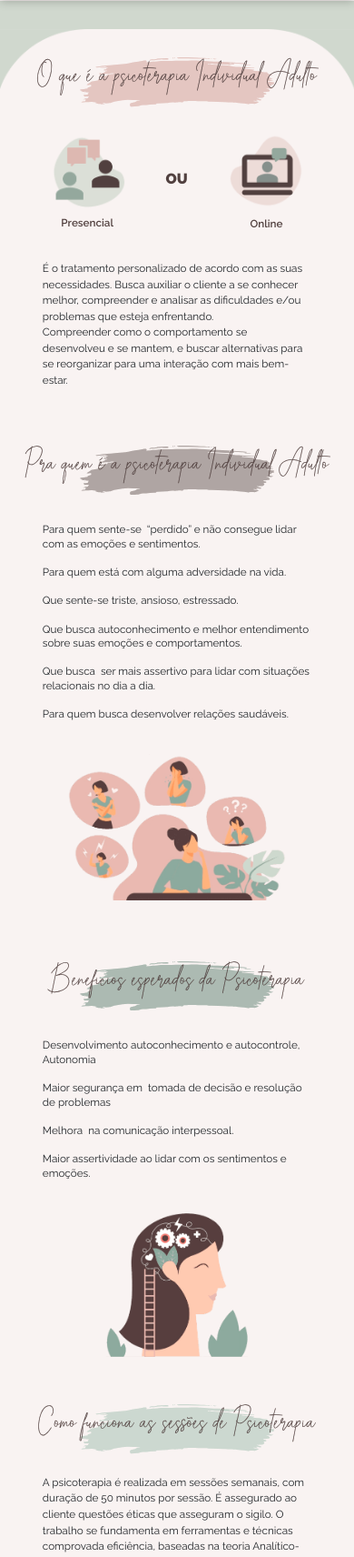
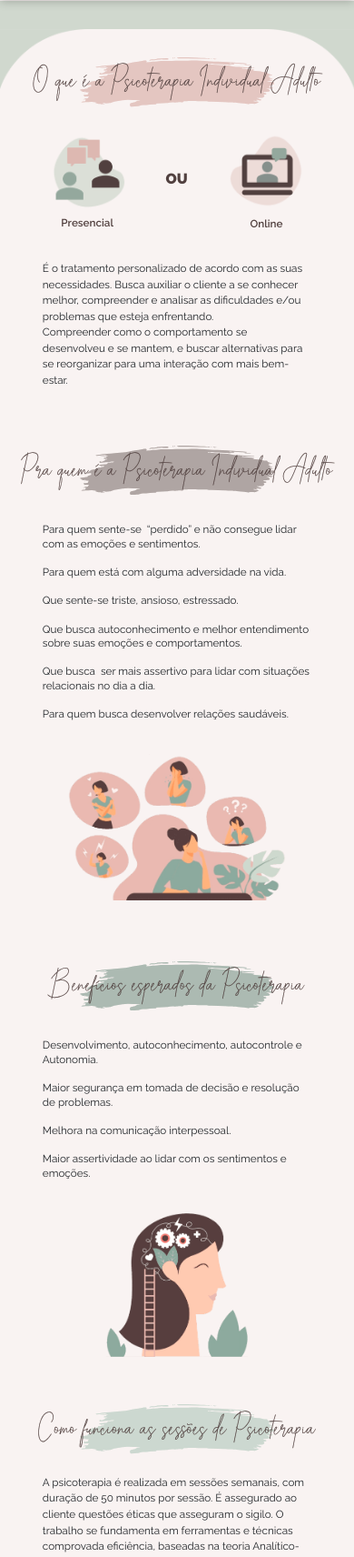
Before and after one commit to MH-Borges/Eulenir_Eberle_Psicologa, a PHP site: page /Sevices.html in a window 390 px wide. Shown: the part 116-1828 px from the top of the page at 91% size. Run offline with PHP 8.4, Linux system fonts and the light colour scheme.

Commit message:
mudanças na alturas dos titulos

```diff
--- a/Sevices.html
+++ b/Sevices.html
@@ -78,7 +78,7 @@
     <div class="container">
         <div class="title Tl_oq">
             <img src="Imgs/title.svg" onload="SVGInject(this)"/>
-            <h2>O que é a psicoterapia Individual Adulto</h2>
+            <h2>O que é a Psicoterapia Individual Adulto</h2>
         </div>
         <div class="icon_OQ">
             <div class="icons_OQ"><img src="Imgs/icon_02_presencial.png" alt=" icone de duas pessoas conversando">Presencial</div>
@@ -96,7 +96,7 @@
     <div class="container">
         <div class="title tl_who">
             <img src="Imgs/title.svg" onload="SVGInject(this)"/>
-            <h2>Pra quem é a psicoterapia Individual Adulto</h2>
+            <h2>Pra quem é a Psicoterapia Individual Adulto</h2>
         </div>
         <p>
             Para quem sente-se  “perdido” e não consegue lidar com as emoções e sentimentos.<br><br>
@@ -115,13 +115,13 @@
     <div class="container">
         <div class="title tl_ben">
             <img src="Imgs/title.svg" onload="SVGInject(this)"/>
-            <h2>Beneficios esperados da Psicoterapia</h2>
+            <h2>Benefícios esperados da Psicoterapia</h2>
         </div>
         <div class="Img_areaBen"><img src="Imgs/Icon_04_Beneficio.png" alt="Arte Onde podemos observar uma mulher com rosto de lado e com semblante feliz, podemos tambem observar engrenagens em sua cabeça"></div>
         <p>
-            Desenvolvimento autoconhecimento e autocontrole, Autonomia<br><br>
-            Maior segurança em  tomada de decisão e resolução de problemas<br><br>
-            Melhora  na comunicação interpessoal.<br><br>
+            Desenvolvimento, autoconhecimento, autocontrole e Autonomia.<br><br>
+            Maior segurança em tomada de decisão e resolução de problemas.<br><br>
+            Melhora na comunicação interpessoal.<br><br>
             Maior assertividade ao lidar com os sentimentos e emoções.
         </p>
     </div>
--- a/css/compiler/_EBook_PAGE.scss
+++ b/css/compiler/_EBook_PAGE.scss
@@ -90,7 +90,7 @@
         align-items: center;
         font-family: 'Raleway';
         p{
-            width: 55.5%;
+            width: 61%;
             font-size: 1.2vw;
             padding: 2.5vw 0;
             a{
--- a/css/compiler/_Eulenir_PAGE.scss
+++ b/css/compiler/_Eulenir_PAGE.scss
@@ -175,7 +175,7 @@
         .container{
             padding: 0 0 8vw 0;
             .Eulenir_title{
-                h2{margin-top: -2vw;font-size: 13vw;}
+                h2{margin-top: 4vw;font-size: 13vw;}
             }
             .Itens_skills{
                 width: 90%;
--- a/css/compiler/_Service_PAGE.scss
+++ b/css/compiler/_Service_PAGE.scss
@@ -69,7 +69,7 @@
             }
         }
         p{
-            width: 62%;
+            width: 57%;
             font-size: 1.25vw;
             line-height: 2vw;
             font-weight: 400;
@@ -357,7 +357,7 @@
             .Tl_oq{
                 h2{
                     font-size: 10vw;
-                    margin-top: -1.5vw;
+                    margin-top: 1.5vw;
                 }
             }
             .icon_OQ{
@@ -391,7 +391,7 @@
             .tl_who{
                 h2{
                     font-size: 10vw;
-                    margin-top: -1.5vw;
+                    margin-top: 2vw;
                 }
             }
             p{
@@ -416,7 +416,7 @@
             .tl_ben{
                 h2{
                     font-size: 10vw;
-                    margin-top: -1.5vw;
+                    margin-top: 2vw;
                 }
             }
             p{
@@ -444,7 +444,7 @@
             .tl_fun{
                 h2{
                     font-size: 10vw;
-                    margin-top: -1.5vw;
+                    margin-top: 2vw;
                 }
             }
             p{
@@ -506,7 +506,7 @@
             .tl_pas{
                 h2{
                     font-size: 9vw;
-                    margin-top: -1vw;
+                    margin-top: 2vw;
                 }
             }
             p{
--- a/css/compiler/_blog.scss
+++ b/css/compiler/_blog.scss
@@ -229,7 +229,7 @@
         margin-bottom: 0;
         padding: 7vw 0 15vw 0;
         .container{
-            .Tt_Blog{h2{font-size: 15vw;}}
+            .Tt_Blog{h2{font-size: 15vw; margin-top: 18vw;}}
             .blog_Block{
                 flex-wrap: wrap;
                 margin: 2vw 0;
--- a/css/compiler/_contato.scss
+++ b/css/compiler/_contato.scss
@@ -115,7 +115,7 @@
         }
         .container{
             justify-content: center;
-            .Tl_cont{top: -30%;h2{font-size: 15vw;}}
+            .Tl_cont{top: -30%;h2{font-size: 15vw; margin-top: 4vw;}}
             h3{
                 font-size: 5vw;
                 margin: 0;
--- a/css/compiler/_rodape.scss
+++ b/css/compiler/_rodape.scss
@@ -61,7 +61,7 @@ footer{
                     margin:0;
                     padding: 1vw 0;
                     justify-content: center;
-                    img{width: 20%;}
+                    img{width: 30%;}
                 }
             }
         }
--- a/css/style.css
+++ b/css/style.css
@@ -1262,6 +1262,7 @@ img, svg {
   }
   #blog .container .Tt_Blog h2 {
     font-size: 15vw;
+    margin-top: 18vw;
   }
   #blog .container .blog_Block {
     -ms-flex-wrap: wrap;
@@ -1545,6 +1546,7 @@ img, svg {
   }
   #contato .container .Tl_cont h2 {
     font-size: 15vw;
+    margin-top: 4vw;
   }
   #contato .container h3 {
     font-size: 5vw;
@@ -1829,7 +1831,7 @@ footer .rodapeBox p a {
             justify-content: center;
   }
   footer .rodapeBox p a img {
-    width: 20%;
+    width: 30%;
   }
 }
 
@@ -2506,7 +2508,7 @@ footer .rodapeBox p a {
     padding: 0 0 8vw 0;
   }
   #skill .container .Eulenir_title h2 {
-    margin-top: -2vw;
+    margin-top: 4vw;
     font-size: 13vw;
   }
   #skill .container .Itens_skills {
@@ -2673,7 +2675,7 @@ footer .rodapeBox p a {
 }
 
 #txt_dois .container p {
-  width: 55.5%;
+  width: 61%;
   font-size: 1.2vw;
   padding: 2.5vw 0;
 }
@@ -2872,7 +2874,7 @@ footer .rodapeBox p a {
 }
 
 #oque .container p {
-  width: 62%;
+  width: 57%;
   font-size: 1.25vw;
   line-height: 2vw;
   font-weight: 400;
@@ -3268,7 +3270,7 @@ footer .rodapeBox p a {
   }
   #oque .container .Tl_oq h2 {
     font-size: 10vw;
-    margin-top: -1.5vw;
+    margin-top: 1.5vw;
   }
   #oque .container .icon_OQ {
     margin: 0;
@@ -3304,7 +3306,7 @@ footer .rodapeBox p a {
   }
   #quem .container .tl_who h2 {
     font-size: 10vw;
-    margin-top: -1.5vw;
+    margin-top: 2vw;
   }
   #quem .container p {
     width: 80%;
@@ -3327,7 +3329,7 @@ footer .rodapeBox p a {
   }
   #beneficios .container .tl_ben h2 {
     font-size: 10vw;
-    margin-top: -1.5vw;
+    margin-top: 2vw;
   }
   #beneficios .container p {
     width: 80%;
@@ -3355,7 +3357,7 @@ footer .rodapeBox p a {
   }
   #funciona .container .tl_fun h2 {
     font-size: 10vw;
-    margin-top: -1.5vw;
+    margin-top: 2vw;
   }
   #funciona .container p {
     width: 80%;
@@ -3413,7 +3415,7 @@ footer .rodapeBox p a {
   }
   #palestra .container .tl_pas h2 {
     font-size: 9vw;
-    margin-top: -1vw;
+    margin-top: 2vw;
   }
   #palestra .container p {
     width: 85%;
@@ -3995,7 +3997,7 @@ footer .rodapeBox p a {
   }
   .title h2 {
     font-size: 15vw;
-    margin-top: -3.5vw;
+    margin-top: 4vw;
   }
   #btn_UP {
     bottom: 5vw;
--- a/css/style.scss
+++ b/css/style.scss
@@ -140,7 +140,7 @@ img,svg{
         }
         h2{
             font-size: 15vw;
-            margin-top: -3.5vw;
+            margin-top: 4vw;
         }
     }
     #btn_UP{
```
Also changed, not shown: Imgs/Kindle_Mockup.png (added), 1 other file.
